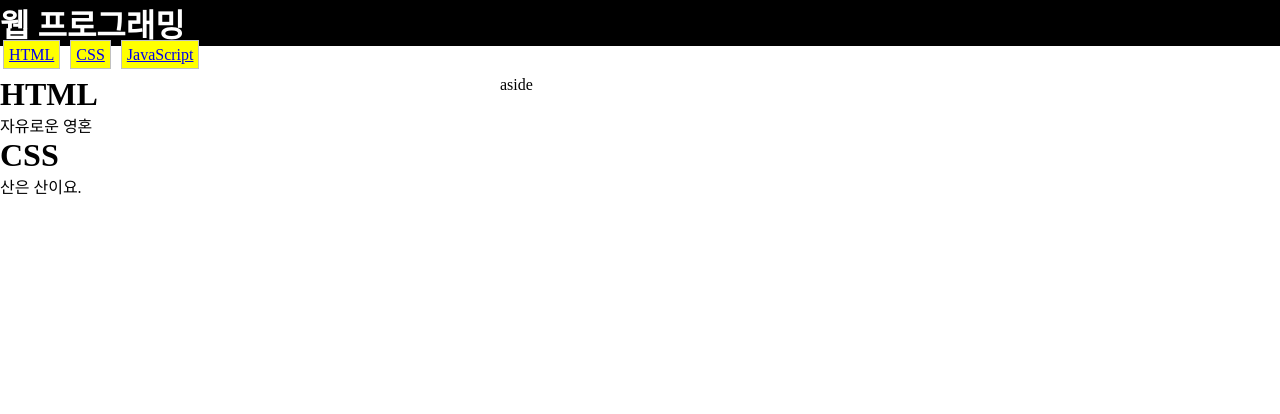
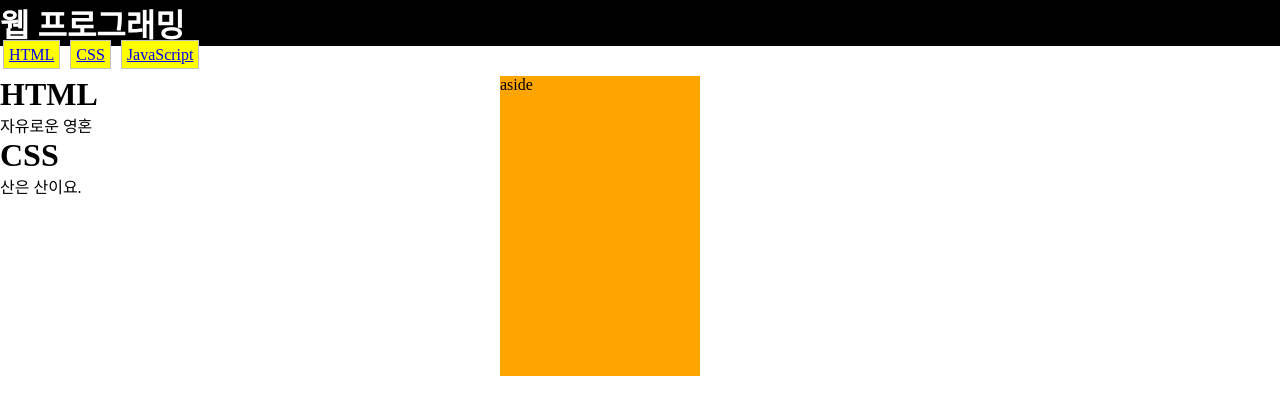
Before and after one commit to SJP03/Web-Programming-Class, a plain HTML site: page 예제 4-20 (시멘틱 웹과 페이지 레이아웃).html in a window 1280 px wide. Drawn offline with Linux system fonts and the light colour scheme.

Commit message:
Update 예제 4-20 (시멘틱 웹과 페이지 레이아웃).html

```diff
--- a/예제 4-20 (시멘틱 웹과 페이지 레이아웃).html
+++ b/예제 4-20 (시멘틱 웹과 페이지 레이아웃).html
@@ -66,7 +66,7 @@
                     <p>산은 산이요.</p>
                 </div>
             </div>
-            <div id="asdie">aside</div>
+            <div id="aside">aside</div>
         </div>
     </BODY>
 
```
